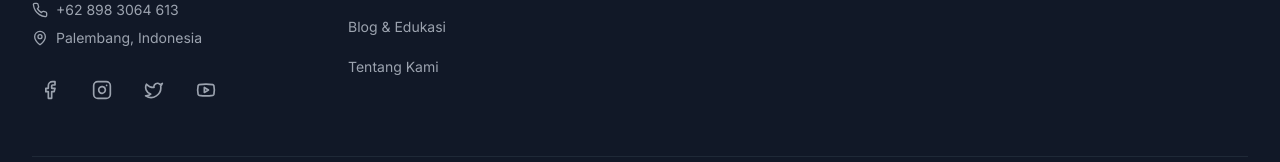
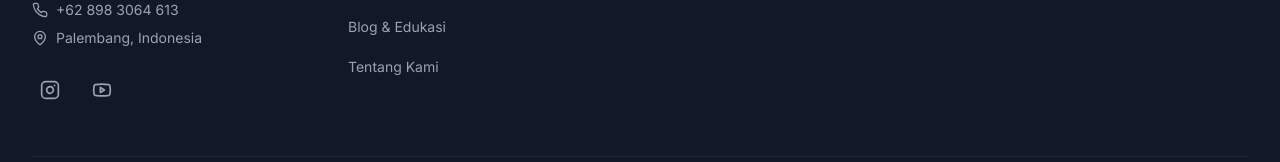
Before and after one commit to thelutfiganteng/proyeksiswaupdate, a Next.js app: page / in a window 1280 px wide. Shown: the part 4972-5134 px from the top of the page. Built offline with nearby package versions, Linux system fonts and the light colour scheme.

Commit message:
Penambahan Link Media Sosial

```diff
--- a/components/footer.tsx
+++ b/components/footer.tsx
@@ -37,10 +37,10 @@ export default function Footer() {
             {/* Social Media */}
             <div className="flex space-x-4">
               {[
-                { icon: Facebook, href: "#", label: "Facebook" },
-                { icon: Instagram, href: "#", label: "Instagram" },
-                { icon: Twitter, href: "#", label: "Twitter" },
-                { icon: Youtube, href: "#", label: "YouTube" },
+                // { icon: Facebook, href: "#", label: "Facebook" },
+                { icon: Instagram, href: "https://www.instagram.com/proyeksiswa.id/", label: "Instagram" },
+                // { icon: Twitter, href: "#", label: "Twitter" },
+                { icon: Youtube, href: "https://www.youtube.com/@proyeksiswaid", label: "YouTube" },
               ].map((social) => (
                 <Link
                   key={social.label}
```
